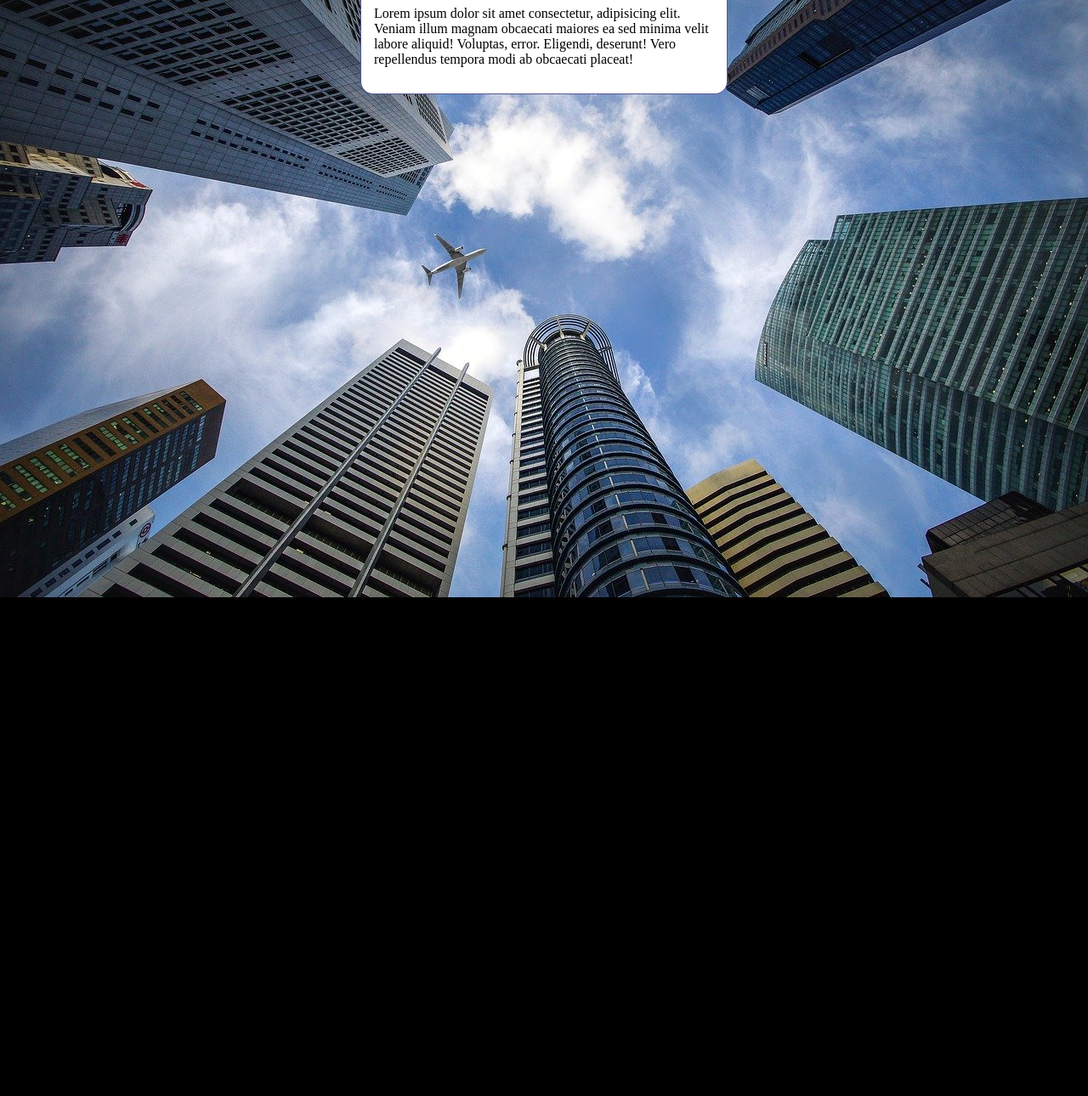
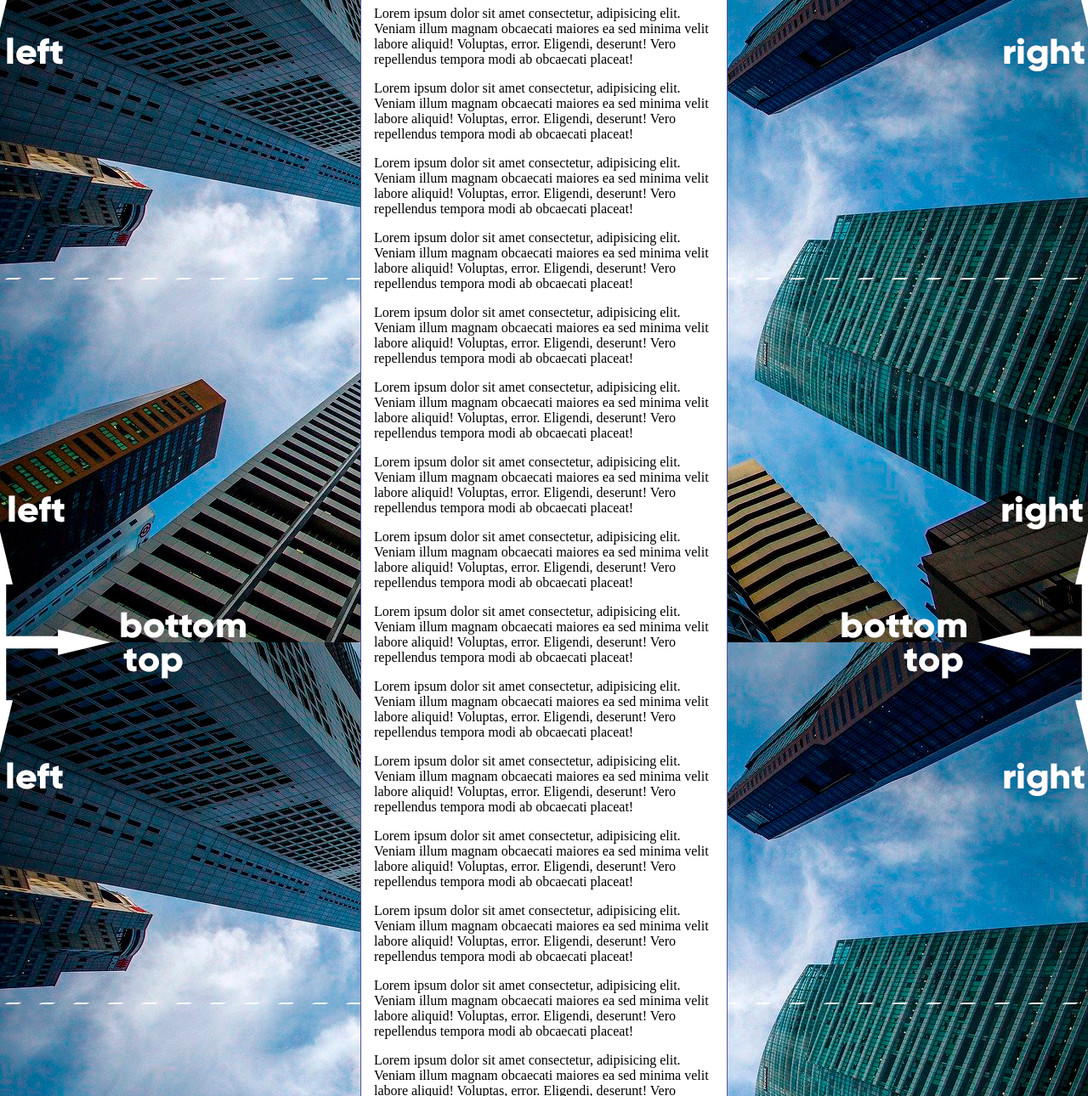
Before and after one commit to edamis/html-css, a plain HTML site: page exercícios/ex022/fundo006.html in a window 1280 px wide. Shown: the part 97-1387 px from the top of the page at 85% size. Before the commit the page ends 800 px from the top, so only its background shows below. Drawn offline with Linux system fonts and the light colour scheme.

Commit message:
update fundo006

```diff
--- a/exercícios/ex022/fundo006.html
+++ b/exercícios/ex022/fundo006.html
@@ -4,20 +4,29 @@
     <meta charset="UTF-8">
     <meta http-equiv="X-UA-Compatible" content="IE=edge">
     <meta name="viewport" content="width=device-width, initial-scale=1.0">
-    <title>Document</title>
+    <title>Fundo fixo de tela</title>
     <style>
         body {
             height: 97vh;
-            background-color: black;
+           /* background-color: black;
             background-image: url('imagens/wallpaper002.jpg');
             background-position: center top;
             background-repeat: no-repeat;
             background-size: cover;
+            background-attachment: fixed; */
+
+            /* Shorthand - background
+                color > image > position > repeat > [size] > attachmente
+            */
+
+            background: black url("imagens/wallpaper003.jpg") center center no-repeat fixed;
+            background-size: cover;
+
         }
 
         main {
             background-color: white;
-            width: 400px;
+            max-width: 400px;
             padding: 15px;
             margin: auto;
             border: 1px solid rgba(30, 30, 117, 0.747);
@@ -29,6 +38,27 @@
     <main>
         <h1>Teste de fundo de imagem</h1>
         <p>Lorem ipsum dolor sit amet consectetur, adipisicing elit. Veniam illum magnam obcaecati maiores ea sed minima velit labore aliquid! Voluptas, error. Eligendi, deserunt! Vero repellendus tempora modi ab obcaecati placeat!</p>
+        <p>Lorem ipsum dolor sit amet consectetur, adipisicing elit. Veniam illum magnam obcaecati maiores ea sed minima velit labore aliquid! Voluptas, error. Eligendi, deserunt! Vero repellendus tempora modi ab obcaecati placeat!</p>
+        <p>Lorem ipsum dolor sit amet consectetur, adipisicing elit. Veniam illum magnam obcaecati maiores ea sed minima velit labore aliquid! Voluptas, error. Eligendi, deserunt! Vero repellendus tempora modi ab obcaecati placeat!</p>
+        <p>Lorem ipsum dolor sit amet consectetur, adipisicing elit. Veniam illum magnam obcaecati maiores ea sed minima velit labore aliquid! Voluptas, error. Eligendi, deserunt! Vero repellendus tempora modi ab obcaecati placeat!</p>
+        <p>Lorem ipsum dolor sit amet consectetur, adipisicing elit. Veniam illum magnam obcaecati maiores ea sed minima velit labore aliquid! Voluptas, error. Eligendi, deserunt! Vero repellendus tempora modi ab obcaecati placeat!</p>
+        <p>Lorem ipsum dolor sit amet consectetur, adipisicing elit. Veniam illum magnam obcaecati maiores ea sed minima velit labore aliquid! Voluptas, error. Eligendi, deserunt! Vero repellendus tempora modi ab obcaecati placeat!</p>
+        <p>Lorem ipsum dolor sit amet consectetur, adipisicing elit. Veniam illum magnam obcaecati maiores ea sed minima velit labore aliquid! Voluptas, error. Eligendi, deserunt! Vero repellendus tempora modi ab obcaecati placeat!</p>
+        <p>Lorem ipsum dolor sit amet consectetur, adipisicing elit. Veniam illum magnam obcaecati maiores ea sed minima velit labore aliquid! Voluptas, error. Eligendi, deserunt! Vero repellendus tempora modi ab obcaecati placeat!</p>
+        <p>Lorem ipsum dolor sit amet consectetur, adipisicing elit. Veniam illum magnam obcaecati maiores ea sed minima velit labore aliquid! Voluptas, error. Eligendi, deserunt! Vero repellendus tempora modi ab obcaecati placeat!</p>
+        <p>Lorem ipsum dolor sit amet consectetur, adipisicing elit. Veniam illum magnam obcaecati maiores ea sed minima velit labore aliquid! Voluptas, error. Eligendi, deserunt! Vero repellendus tempora modi ab obcaecati placeat!</p>
+        <p>Lorem ipsum dolor sit amet consectetur, adipisicing elit. Veniam illum magnam obcaecati maiores ea sed minima velit labore aliquid! Voluptas, error. Eligendi, deserunt! Vero repellendus tempora modi ab obcaecati placeat!</p>
+        <p>Lorem ipsum dolor sit amet consectetur, adipisicing elit. Veniam illum magnam obcaecati maiores ea sed minima velit labore aliquid! Voluptas, error. Eligendi, deserunt! Vero repellendus tempora modi ab obcaecati placeat!</p>
+        <p>Lorem ipsum dolor sit amet consectetur, adipisicing elit. Veniam illum magnam obcaecati maiores ea sed minima velit labore aliquid! Voluptas, error. Eligendi, deserunt! Vero repellendus tempora modi ab obcaecati placeat!</p>
+        <p>Lorem ipsum dolor sit amet consectetur, adipisicing elit. Veniam illum magnam obcaecati maiores ea sed minima velit labore aliquid! Voluptas, error. Eligendi, deserunt! Vero repellendus tempora modi ab obcaecati placeat!</p>
+        <p>Lorem ipsum dolor sit amet consectetur, adipisicing elit. Veniam illum magnam obcaecati maiores ea sed minima velit labore aliquid! Voluptas, error. Eligendi, deserunt! Vero repellendus tempora modi ab obcaecati placeat!</p>
+        <p>Lorem ipsum dolor sit amet consectetur, adipisicing elit. Veniam illum magnam obcaecati maiores ea sed minima velit labore aliquid! Voluptas, error. Eligendi, deserunt! Vero repellendus tempora modi ab obcaecati placeat!</p>
+        <p>Lorem ipsum dolor sit amet consectetur, adipisicing elit. Veniam illum magnam obcaecati maiores ea sed minima velit labore aliquid! Voluptas, error. Eligendi, deserunt! Vero repellendus tempora modi ab obcaecati placeat!</p>
+        <p>Lorem ipsum dolor sit amet consectetur, adipisicing elit. Veniam illum magnam obcaecati maiores ea sed minima velit labore aliquid! Voluptas, error. Eligendi, deserunt! Vero repellendus tempora modi ab obcaecati placeat!</p>
+        <p>Lorem ipsum dolor sit amet consectetur, adipisicing elit. Veniam illum magnam obcaecati maiores ea sed minima velit labore aliquid! Voluptas, error. Eligendi, deserunt! Vero repellendus tempora modi ab obcaecati placeat!</p>
+        <p>Lorem ipsum dolor sit amet consectetur, adipisicing elit. Veniam illum magnam obcaecati maiores ea sed minima velit labore aliquid! Voluptas, error. Eligendi, deserunt! Vero repellendus tempora modi ab obcaecati placeat!</p>
+        <p>Lorem ipsum dolor sit amet consectetur, adipisicing elit. Veniam illum magnam obcaecati maiores ea sed minima velit labore aliquid! Voluptas, error. Eligendi, deserunt! Vero repellendus tempora modi ab obcaecati placeat!</p>
+
     </main>
 </body>
 </html>
```
